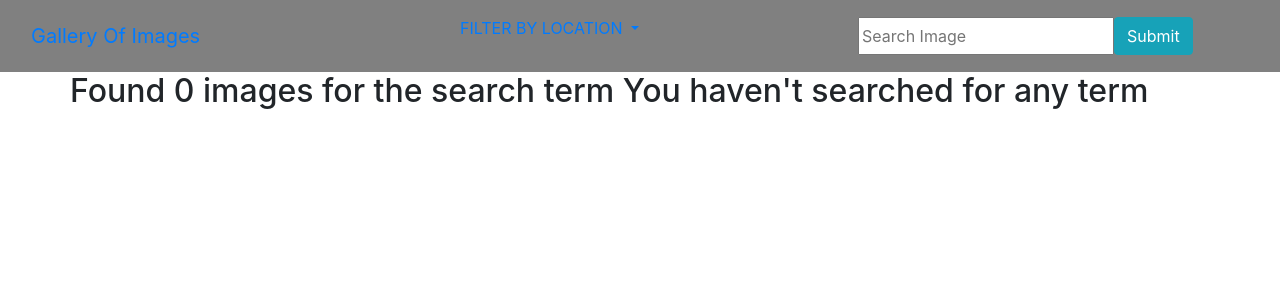
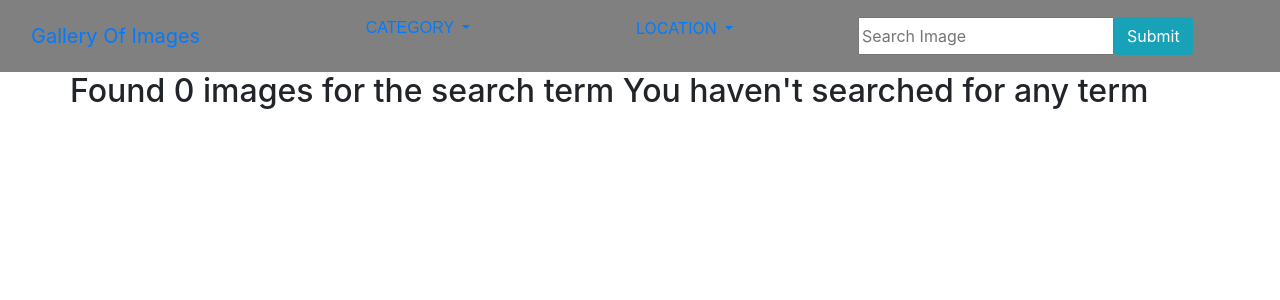
Before and after one commit to Julia-Agasaro/Image-Gallery, a Django app: page /search/ in a window 1280 px wide. Shown: the top 300 px of the page. Run offline with Django 3.2, Linux system fonts and the light colour scheme; some libraries are stand-ins or nearby versions.

Commit message:
Displayed images according to categories

```diff
--- a/photos/models.py
+++ b/photos/models.py
@@ -43,3 +43,8 @@ class Image(models.Model):
     def filter_by_location(cls, location):
         image = cls.objects.filter(location=location)
         return image
+
+    @classmethod
+    def filter_by_category(cls, category):
+        image = cls.objects.filter(category=category)
+        return image
--- a/photos/templates/navbar.html
+++ b/photos/templates/navbar.html
@@ -7,13 +7,25 @@
 
     <!--Dropdown for filtering by location or category-->
 
-
+    <ul class="nav-item dropdown">
+      <a class="nav-link dropdown-toggle" href="#" id="navbarDropdown1" role="button"
+         data-toggle="dropdown" aria-haspopup="true"
+         style="font-family: 'Kodchasan', sans-serif;"aria-expanded="false">
+         CATEGORY
+      </a>
+      <div class="dropdown-menu" aria-labelledby="navbarDropdown">
+        {% for category in category %}
+        <a class="dropdown-item" style="font-family: 'Kodchasan', sans-serif;" href="/?category={{category_name.id}}">{{category.category_name}}</a>
+        <div class="dropdown-divider"></div>
+        {% endfor %}
+      </div>
+    </ul>
 
           <ul class="nav-item dropdown">
             <a class="nav-link dropdown-toggle" href="#"
                id="navbarDropdown" role="button" data-toggle="dropdown"
               aria-haspopup="true" aria-expanded="false">
-             FILTER BY LOCATION
+              LOCATION
             </a>
             <div class="dropdown-menu" aria-labelledby="navbarDropdown">
               {% for location in locations %}
--- a/photos/views.py
+++ b/photos/views.py
@@ -1,14 +1,14 @@
 from django.shortcuts import render
 from django.http  import HttpResponse
 import datetime as dt
-from .models import Image,Location
+from .models import Image,Location,Category
 
 
 # Create your views here.
 
 def welcome(request):
     return render(request, 'welcome.html')
-
+category=Category.objects.all()
 def photos(request):
     date = dt.date.today()
     photo = Image.objects.all()
```
Also changed, not shown: media/picture/oil-painting-using-only-a-paltete-knife-leonid_7jpGt1c.jpg (added).
